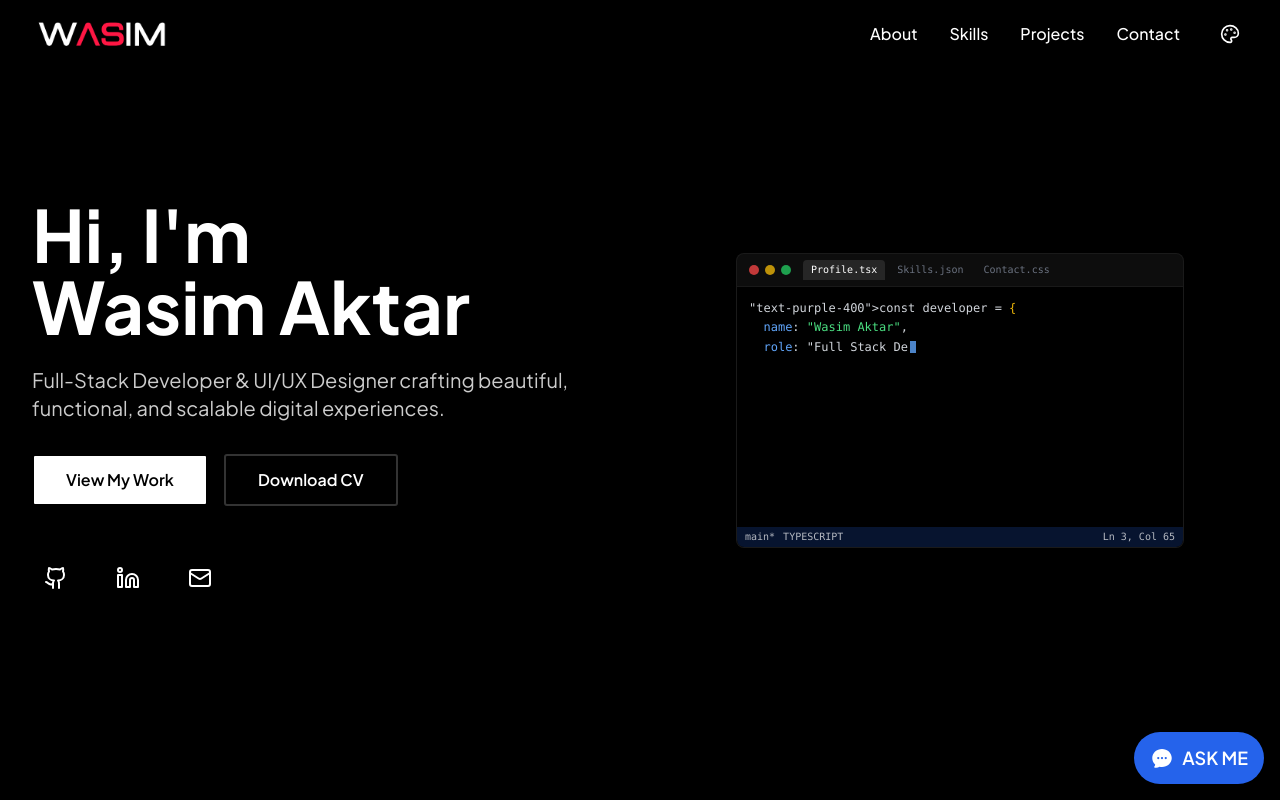
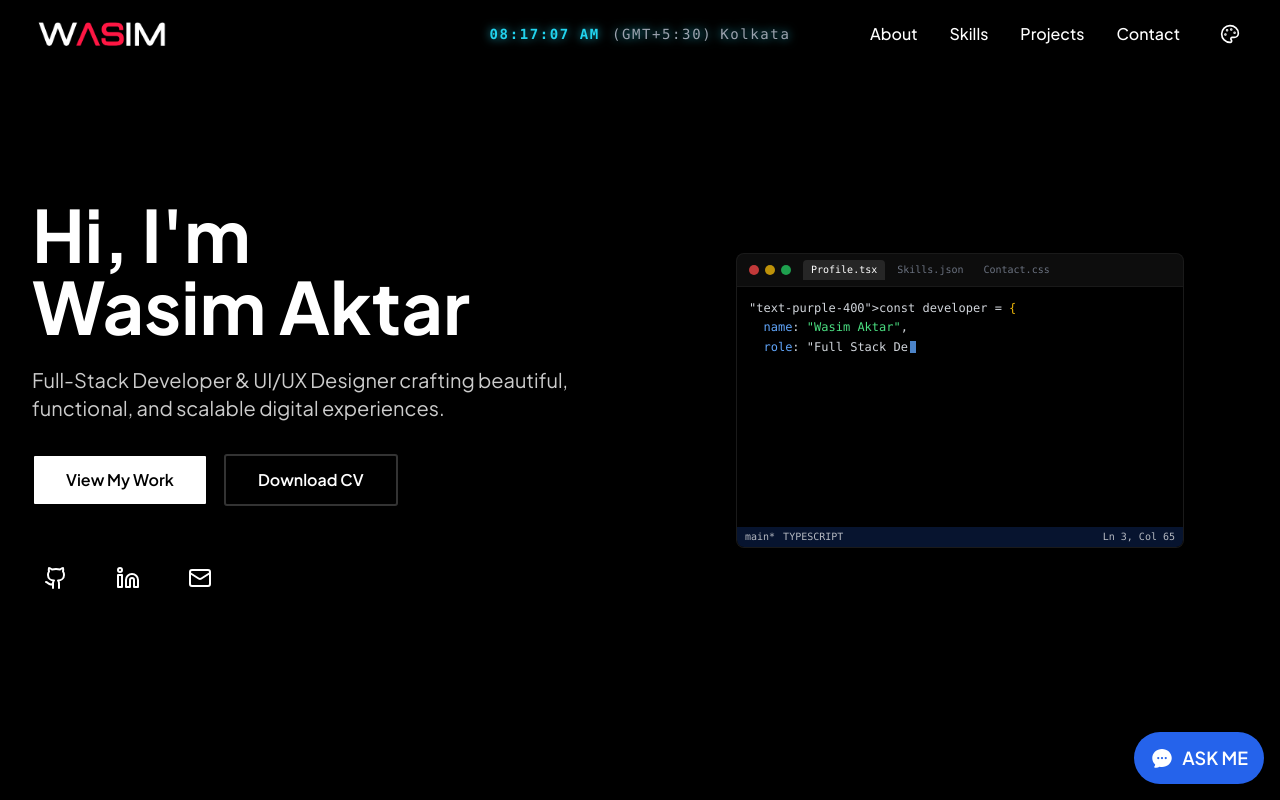
Before and after one commit to wasim2402/HelloWasim, a Next.js app: page / in a window 1280 px wide. Shown: the top 800 px of the page. Built offline with nearby package versions, Linux system fonts and the light colour scheme.

Commit message:
feat: add HackerClock, Navbar with theme switching, and TextGenerateEffect components.

```diff
--- /dev/null
+++ b/components/HackerClock.tsx
@@ -0,0 +1,58 @@
+"use client"
+
+import { useState, useEffect } from "react"
+import { motion } from "framer-motion"
+
+export default function HackerClock() {
+    const [time, setTime] = useState<string>("")
+    const [mounted, setMounted] = useState(false)
+
+    // Location and Timezone constants based on user request
+    // Display format: 11:36:44 AM (GMT+5:30) Kalyani, Nadia
+    const location = "Kolkata"
+    const timezone = "(GMT+5:30)"
+
+    useEffect(() => {
+        setMounted(true)
+        const updateTime = () => {
+            const now = new Date()
+            // Manually format to match requested format exactly: HH:MM:SS AM/PM
+            // Using en-US with hour12: true ensures AM/PM
+            const timeString = now.toLocaleTimeString("en-US", {
+                hour12: true,
+                hour: "2-digit",
+                minute: "2-digit",
+                second: "2-digit",
+            })
+            setTime(timeString)
+        }
+
+        updateTime()
+        const interval = setInterval(updateTime, 1000)
+        return () => clearInterval(interval)
+    }, [])
+
+    if (!mounted) return null
+
+    return (
+        <div className="flex flex-col md:flex-row items-center justify-center font-mono tracking-widest leading-none pointer-events-auto">
+            <motion.div
+                className="flex flex-col md:flex-row items-center md:space-x-3 text-cyan-400 drop-shadow-[0_0_5px_rgba(34,211,238,0.8)]"
+                initial={{ opacity: 0 }}
+                animate={{ opacity: 1 }}
+                transition={{ duration: 0.5 }}
+            >
+                {/* Time */}
+                <span className="text-[11px] sm:text-xs md:text-sm font-bold whitespace-nowrap mb-0.5 md:mb-0">
+                    {time}
+                </span>
+
+                {/* Timezone & Location Group */}
+                <div className="flex space-x-1.5 md:space-x-2 text-[9px] sm:text-[10px] md:text-sm text-gray-400 dark:text-gray-500 font-normal whitespace-nowrap">
+                    <span>{timezone}</span>
+                    <span className="hidden md:inline-block">{location}</span>
+                </div>
+            </motion.div>
+        </div>
+    )
+}
--- a/components/Navbar.tsx
+++ b/components/Navbar.tsx
@@ -6,6 +6,7 @@ import { Menu, X, Palette } from "lucide-react"
 import { useTheme } from "./ThemeProvider"
 import Image from "next/image"
 import { usePathname } from "next/navigation"
+import HackerClock from "./HackerClock"
 
 export default function Navbar() {
   const [isScrolled, setIsScrolled] = useState(false)
@@ -70,7 +71,7 @@ export default function Navbar() {
         }`}
     >
       <div className="max-w-7xl mx-auto px-4 sm:px-6 lg:px-8">
-        <div className="flex justify-between items-center py-4">
+        <div className="flex justify-between items-center py-4 relative">
           {/* Logo */}
           <motion.a
             href="#hero"
@@ -80,10 +81,15 @@ export default function Navbar() {
             }}
             whileHover={{ scale: 1.05 }}
             transition={{ duration: 0.2 }}
-            className="flex items-center font-medium"
+            className="flex items-center font-medium z-10"
           >
             <Image src="/logo-as.png" alt="AS Logo" width={48} height={48} className="w-36 h-auto object-contain" priority />
           </motion.a>
+
+          {/* Center Clock - Absolute Positioned for fixed height */}
+          <div className="absolute left-1/2 top-1/2 -translate-x-1/2 -translate-y-1/2 w-full flex justify-center pointer-events-none ml-10 md:ml-0">
+            <HackerClock />
+          </div>
 
           {/* Desktop Navigation */}
           <div className="hidden md:flex items-center space-x-8">
--- a/components/ui/TextGenerateEffect.tsx
+++ b/components/ui/TextGenerateEffect.tsx
@@ -21,8 +21,8 @@ export const TextGenerateEffect = ({
           opacity: 1,
         },
         {
-          duration: 2,
-          delay: stagger(0.2),
+          duration: 0.5,
+          delay: stagger(0.05),
         }
       );
     }
```
